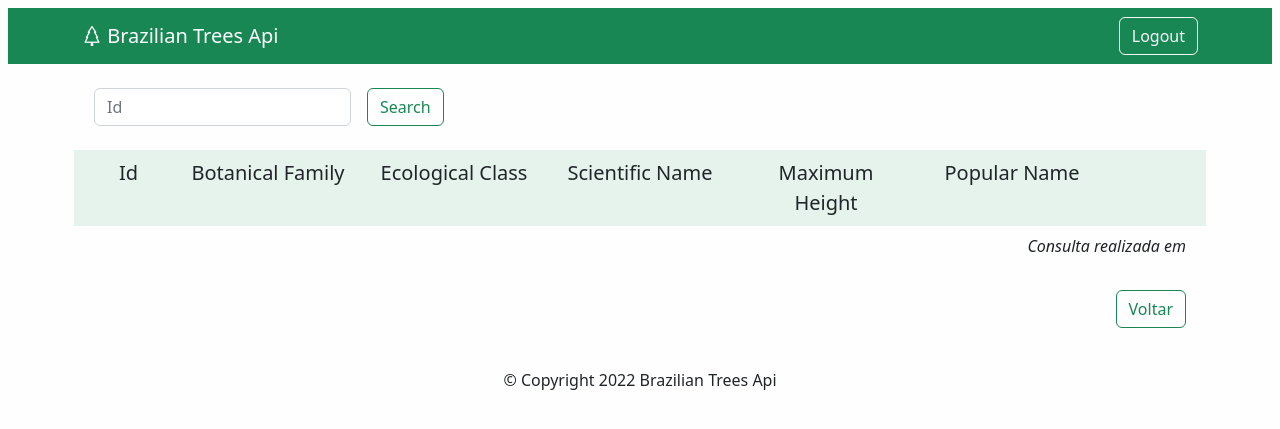
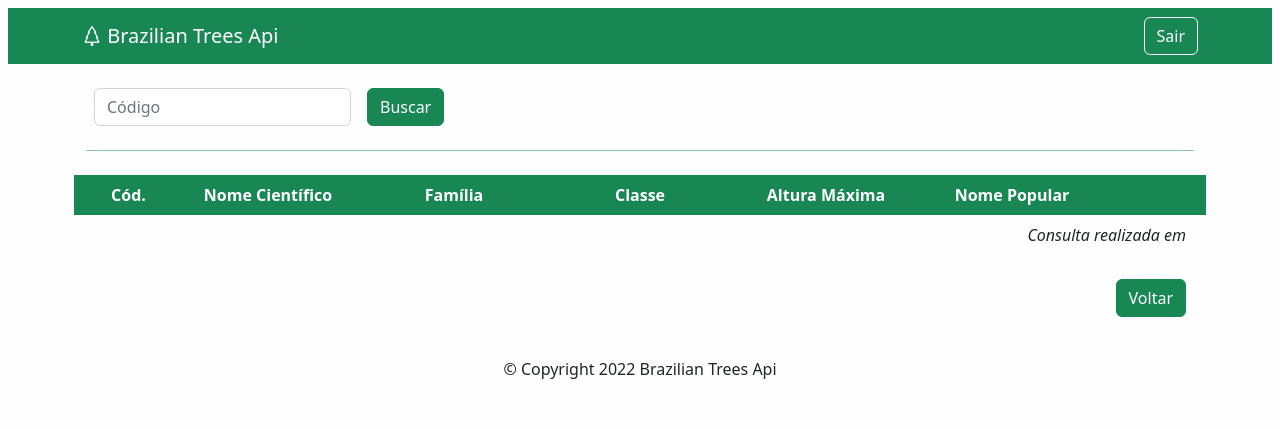
Before and after one commit to CaioPellicani/brazilian_trees_api, a Flask app: template front/templates/grid.html in a window 1280 px wide. Shown: the top 429 px of the page. Run offline with Flask 2, Linux system fonts and the light colour scheme; the template is opened without the code that fills it, so the values that code supplies are empty; parts of the project's set-up code (start-up, migrations or seed data) failed here and were passed over.

Commit message:
template login, form cadastro e ajustes

```diff
--- a/front/templates/base.html
+++ b/front/templates/base.html
@@ -16,7 +16,7 @@
         Brazilian Trees Api
       </a>
       <form class="d-flex" role="logout">
-        <button class="btn btn-outline-light" type="submit">Logout</button>
+        <button class="btn btn-outline-light" type="submit">Sair</button>
       </form>
     </div>
   </nav>
--- a/front/templates/grid.html
+++ b/front/templates/grid.html
@@ -3,20 +3,21 @@
 <div class="container p-3">
     <form class="row g-3 p-2" action="">
         <div class="col-auto">
-            <input type="text" class="form-control" name="id" placeholder="Id">
+            <input type="text" class="form-control" name="id" placeholder="Código">
         </div>
         <div class="col-auto">
-            <button type="submit" class="btn btn-outline-success mb-3">Search</button>
+            <a class="btn btn-success" type="submit" href="#">Buscar</a>
         </div>
     </form>
+    <div class="border-bottom border-success border-opacity-50 mt-3 mb-4"></div>
     <div class="grid">
-        <div class="row p-2 bg-success bg-opacity-10 text-dark fs-5">
-            <div class="col-1">Id</div>
-            <div class="col-2">Botanical Family</div>
-            <div class="col-2">Ecological Class</div>
-            <div class="col-2">Scientific Name</div>
-            <div class="col-2">Maximum Height</div>
-            <div class="col-2">Popular Name</div>
+        <div class="row p-2 bg-success text-white fw-semibold">
+            <div class="col-1">Cód.</div>
+            <div class="col-2">Nome Científico</div>
+            <div class="col-2">Família</div>
+            <div class="col-2">Classe</div>
+            <div class="col-2">Altura Máxima</div>
+            <div class="col-2">Nome Popular</div>
             <div class="col-1"></div>
         </div>
         {% for i in result.data[0] %}
@@ -25,13 +26,13 @@
                 {{ i.get('id') }}
             </div>
             <div class="col-2">
+                {{ i.get('scientific_name') }}
+            </div>
+            <div class="col-2">
                 {{ i.get('botanical_family') }}
             </div>
             <div class="col-2">
                 {{ i.get('ecological_class') }}
-            </div>
-            <div class="col-2">
-                {{ i.get('scientific_name') }}
             </div>
             <div class="col-2">
                 {{ i.get('height_max') }}
@@ -40,10 +41,10 @@
                 {{ i.get('popular_name') }}
             </div>
             <div class="col-1">
-                <a class="btn btn-sm btn-outline-success" href="#">
+                <a class="btn btn-sm btn-success" href="#">
                     <i class="bi bi-pencil-square"></i>
                 </a>
-                <a class="btn btn-sm btn-outline-success" href="#">
+                <a class="btn btn-sm btn-success" href="#">
                     <i class="bi bi-trash3"></i>
                 </a>
             </div>
@@ -53,7 +54,7 @@
     <p class="p-2 fs-6 fst-italic text-end">Consulta realizada em {{ result.timestamp.strftime("%d/%m/%Y %H:%M") }}
     </p>
     <div class="d-flex justify-content-md-end p-2" role="voltar">
-        <a class="btn btn-outline-success" type="submit" href="/">Voltar</a>
+        <a class="btn btn-success" type="submit" href="/">Voltar</a>
     </div>
 </div>
 {% endblock %}
```
Also changed, not shown: front/templates/form.html (added, +35 -0 lines), front/templates/login.html (added, +17 -0 lines).
